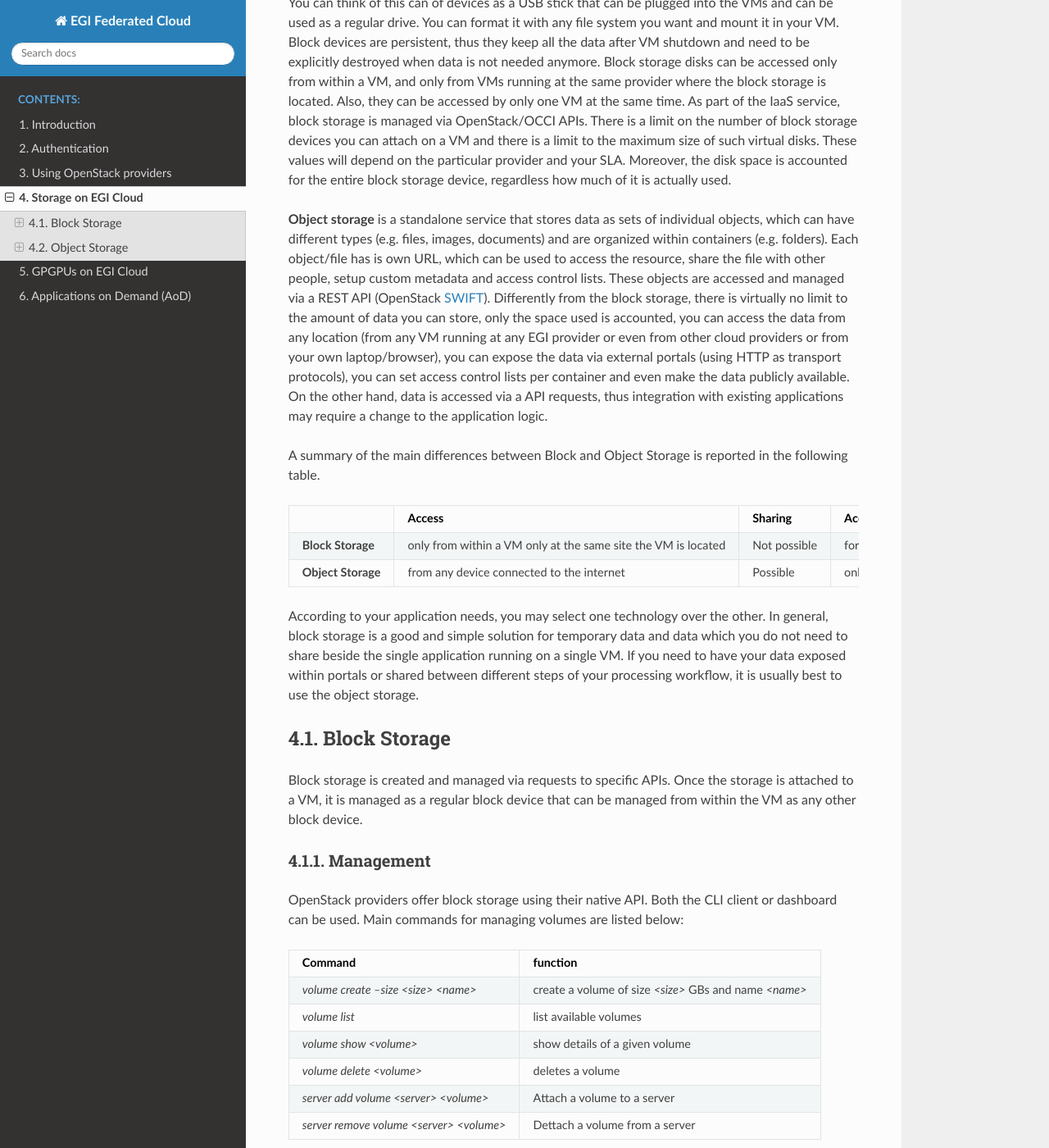
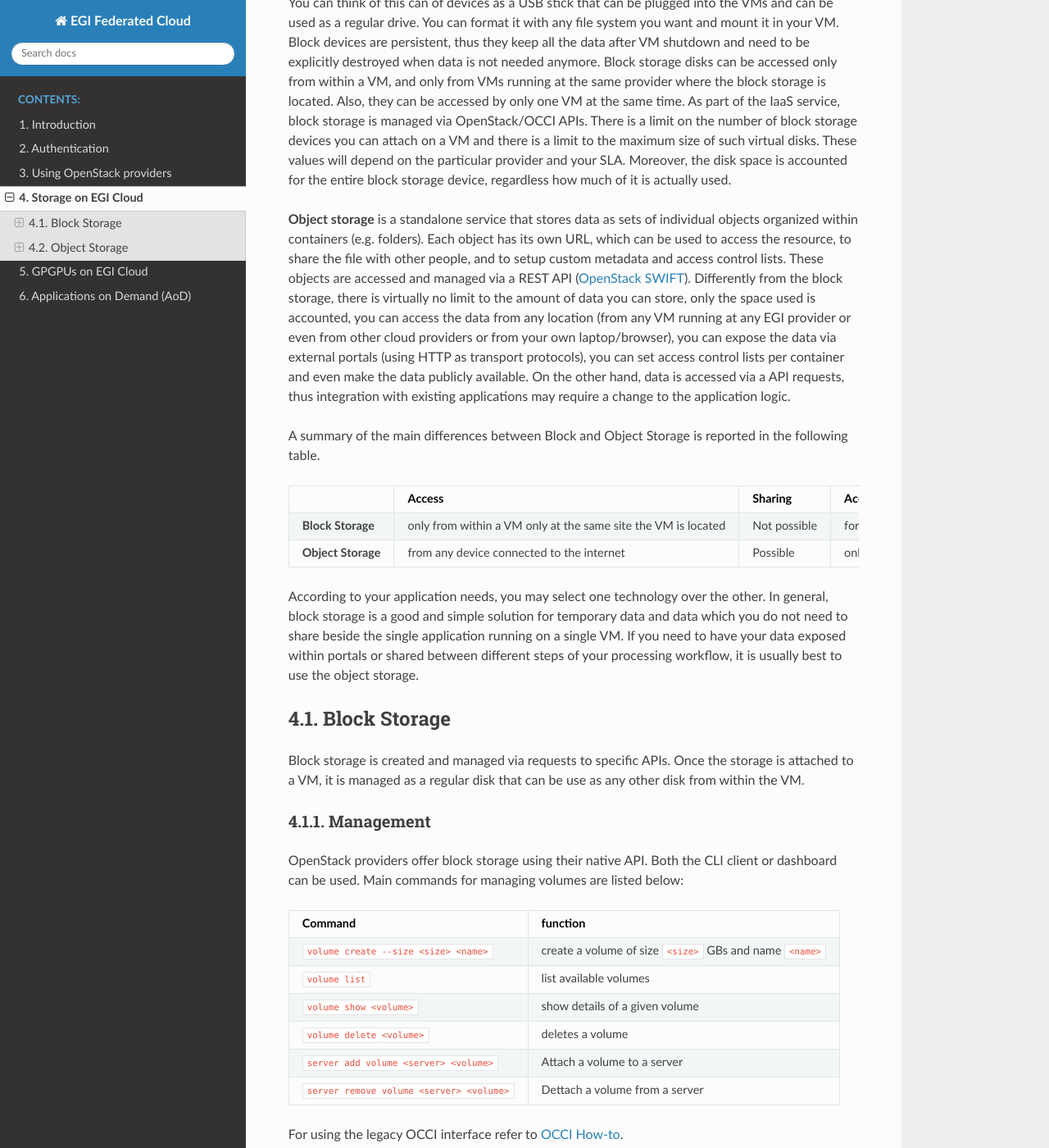
Before and after one commit to EGI-Federation/fedcloud-documentation, a Sphinx documentation site: the page built from source/storage.rst, in a window 1280 px wide and 1400 px high, scrolled down 456 px. Shown: the whole window at 82% size. Built offline with Sphinx 7.4.7 and the Read the Docs theme 2.0.0, drawn with Linux system fonts in a browser that asks for light colours.

Commit message:
Review improvements

```diff
--- a/source/storage.rst
+++ b/source/storage.rst
@@ -31,12 +31,11 @@ and your SLA. Moreover, the disk space is accounted for the entire block
 storage device, regardless how much of it is actually used.
 
 **Object storage** is a standalone service that stores data as sets of individual
-objects, which can have different types (e.g. files, images, documents) and
-are organized within containers (e.g. folders). Each object/file has is own
-URL, which can be used to access the resource, share the file with other
-people, setup custom metadata and access control lists. These objects are
-accessed and managed via a REST API (OpenStack `SWIFT <https://docs.openstack.org/api-ref/object-store/index.html>`_). Differently from the
-block storage, there is virtually no limit to the amount of data you can store,
+objects organized within containers (e.g. folders). Each object has its own
+URL, which can be used to access the resource, to share the file with other
+people, and to setup custom metadata and access control lists. These objects are
+accessed and managed via a REST API (`OpenStack SWIFT <https://docs.openstack.org/api-ref/object-store/index.html>`_).
+Differently from the block storage, there is virtually no limit to the amount of data you can store,
 only the space used is accounted, you can access the data from any location
 (from any VM running at any EGI provider or even from other cloud providers
 or from your own laptop/browser), you can expose the data via external portals
@@ -69,8 +68,8 @@ Block Storage
 -------------
 
 Block storage is created and managed via requests to specific APIs. Once the
-storage is attached to a VM, it is managed as a regular block device that can be
-managed from within the VM as any other block device.
+storage is attached to a VM, it is managed as a regular disk that can be
+use as any other disk from within the VM.
 
 Management
 ::::::::::
@@ -79,22 +78,22 @@ OpenStack providers offer block storage using their native API. Both the
 CLI client or dashboard can be used. Main commands for managing volumes are
 listed below:
 
-+------------------------------------------+--------------------------------------+
-| Command                                  | function                             |
-+==========================================+======================================+
-| `volume create --size <size> <name>`     | create a volume of size `<size>` GBs |
-|                                          | and name `<name>`                    |
-+------------------------------------------+--------------------------------------+
-| `volume list`                            | list available volumes               |
-+------------------------------------------+--------------------------------------+
-| `volume show <volume>`                   | show details of a given volume       |
-+------------------------------------------+--------------------------------------+
-| `volume delete <volume>`                 | deletes a volume                     |
-+------------------------------------------+--------------------------------------+
-| `server add volume <server> <volume>`    | Attach a volume to a server          |
-+------------------------------------------+--------------------------------------+
-| `server remove volume <server> <volume>` | Dettach a volume from a server       |
-+------------------------------------------+--------------------------------------+
++--------------------------------------------+--------------------------------------+
+| Command                                    | function                             |
++============================================+======================================+
+| ``volume create --size <size> <name>``     | create a volume of size ``<size>``   |
+|                                            | GBs and name ``<name>``              |
++--------------------------------------------+--------------------------------------+
+| ``volume list``                            | list available volumes               |
++--------------------------------------------+--------------------------------------+
+| ``volume show <volume>``                   | show details of a given volume       |
++--------------------------------------------+--------------------------------------+
+| ``volume delete <volume>``                 | deletes a volume                     |
++--------------------------------------------+--------------------------------------+
+| ``server add volume <server> <volume>``    | Attach a volume to a server          |
++--------------------------------------------+--------------------------------------+
+| ``server remove volume <server> <volume>`` | Dettach a volume from a server       |
++--------------------------------------------+--------------------------------------+
 
 For using the legacy OCCI interface refer to `OCCI How-to <https://wiki.egi.eu/wiki/HOWTO11_How_to_use_the_rOCCI_Client>`_.
 
```
